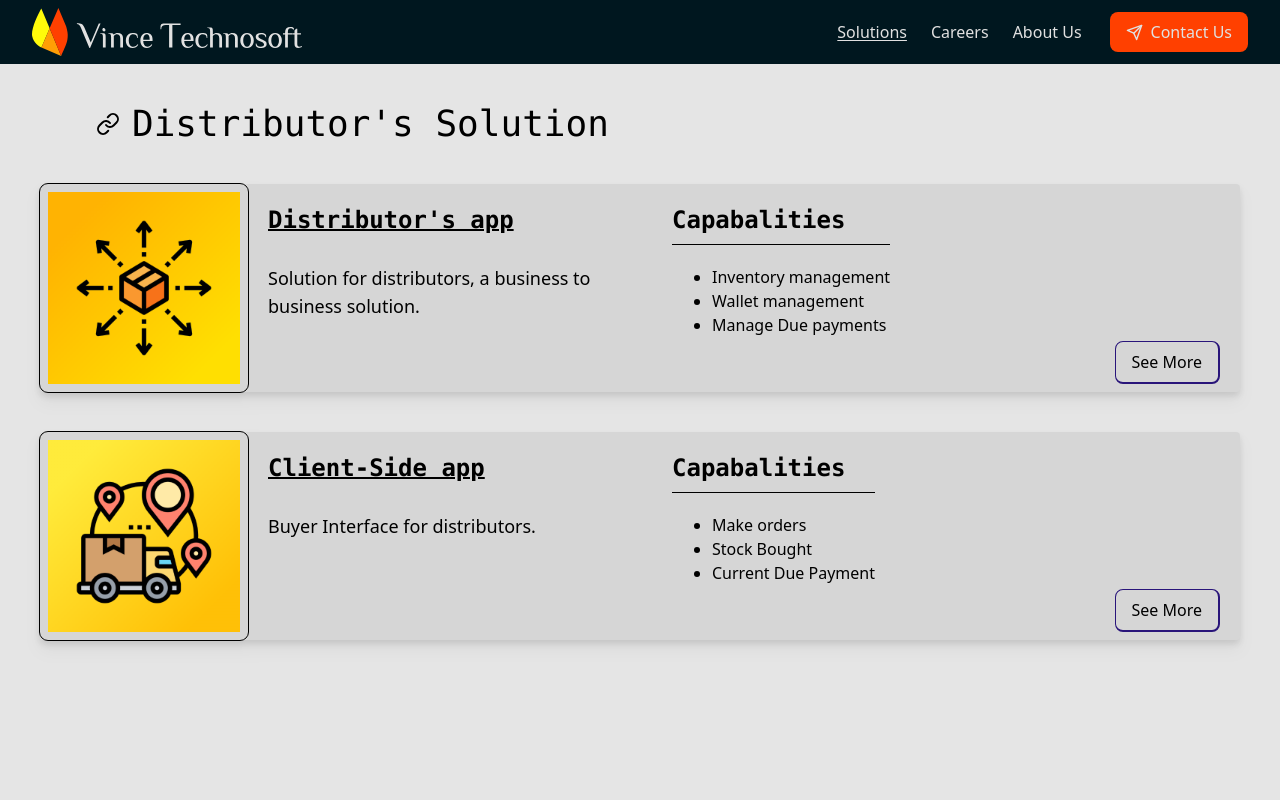
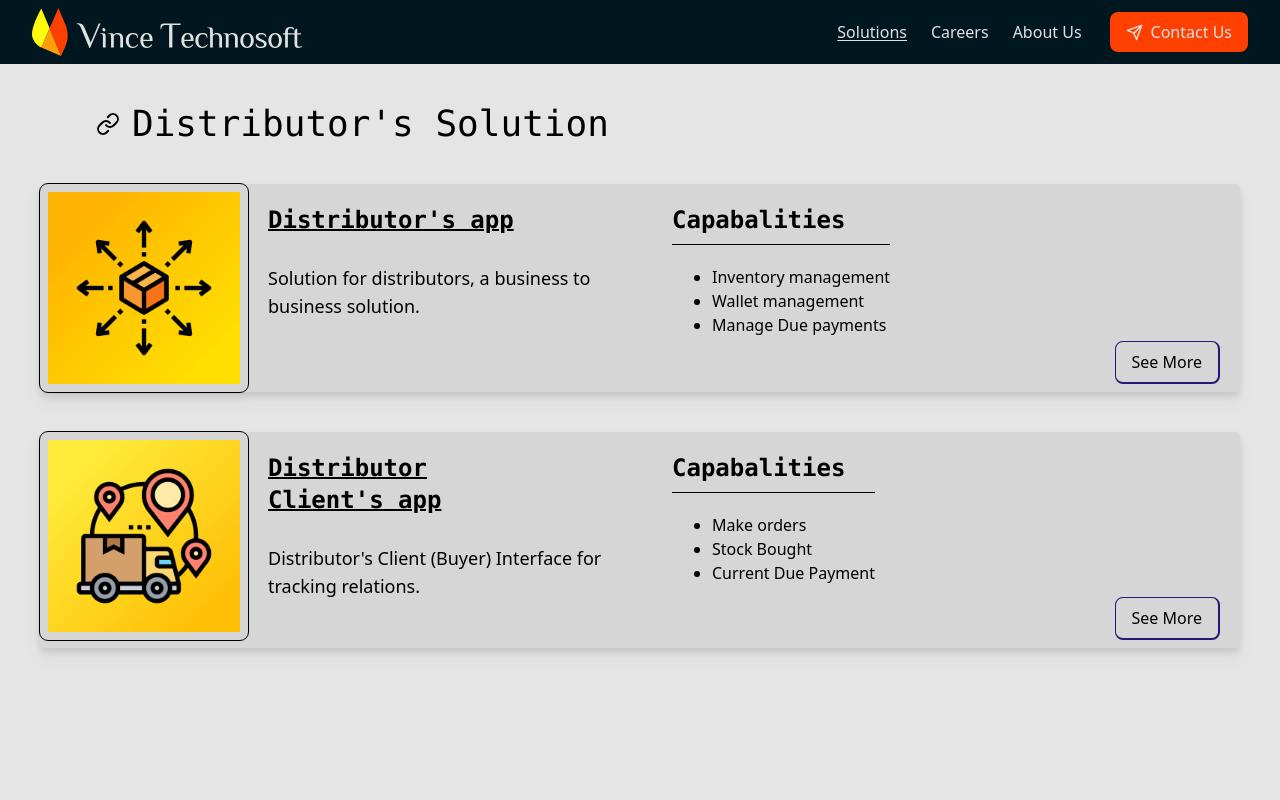
Before and after one commit to vincetechnosoft/public-web, a Next.js app: page /solutions in a window 1280 px wide. Shown: the top 800 px of the page. Built offline with nearby package versions, Linux system fonts and the light colour scheme.

Commit message:
distributor-client added

```diff
--- a/src/components/typeingComponent.tsx
+++ b/src/components/typeingComponent.tsx
@@ -1,5 +1,5 @@
 import { AnimatePresence, motion } from "framer-motion";
-import { CSSProperties, useEffect, useState } from "react";
+import { useEffect, useState } from "react";
 
 interface Props extends React.HTMLAttributes<HTMLSpanElement> {
   typeData: string[];
@@ -32,7 +32,7 @@ export default function TypeingAnimation({ typeData, ...props }: Props) {
           if (type === text) {
             if (directionWrite) {
               return { currentIndex, directionWrite: false, type, done: 1 };
-            } else if (done++ < 4) {
+            } else if (done++ < 8) {
               return {
                 currentIndex,
                 directionWrite,
--- a/src/data/firebase.ts
+++ b/src/data/firebase.ts
@@ -27,6 +27,7 @@ function init() {
 }
 
 const app = getApps()[0] ?? init();
+export default app;
 const apkStorage = getStorage(app, "gs://vincetechnosoft-applications");
 const publicStorage = getStorage(app, "gs://vincetechnosoft-public-info");
 const functions = getFunctions(app, "asia-south1");
--- a/src/data/solutions.ts
+++ b/src/data/solutions.ts
@@ -19,16 +19,16 @@ export const distributor: SolutionInfo = {
 };
 
 export const distributorClient: SolutionInfo = {
-  id: "distributor-client",
-  title: "Client-Side app",
-  discription: "Buyer Interface for distributors.",
+  id: "distributor_client",
+  title: "Distributor Client's app",
+  discription: "Distributor's Client (Buyer) Interface for tracking relations.",
   capabalities: [
     "Make orders",
     "Stock Bought",
     "Current Due Payment",
     "Current Due Boxes (for Amul like distributors)",
     "Return Boxes",
-    "Generate monthly Reports for each relation",
+    "Generate Reports for each relation",
   ],
   iconPath: "/solutions/distributor-client.png",
 };
--- a/src/pages/404.tsx
+++ b/src/pages/404.tsx
@@ -4,9 +4,11 @@ import { NextPage } from "next";
 const Page404: NextPage = () => {
   return (
     <HomeLayout>
-      <div className="absolute top-1/2 left-1/2 flex -translate-x-1/2 -translate-y-1/2 transform items-center">
-        <h1 className="mr-4 border-r-2 pr-4 text-4xl">404</h1>
-        <p>No Such Page Avalable</p>
+      <div className="relative h-[calc(100vh-4rem)]">
+        <div className="absolute bottom-1/2 right-1/2 flex translate-x-1/2 translate-y-1/2 transform items-center">
+          <h1 className="mr-4 border-r-2 pr-4 text-4xl">404</h1>
+          <p>No Such Page Avalable</p>
+        </div>
       </div>
     </HomeLayout>
   );
--- /dev/null
+++ b/src/pages/solutions/distributor-client.tsx
@@ -0,0 +1,16 @@
+import { NextPage } from "next";
+import { distributorClient } from "data/solutions";
+import SolutionInfo from "@/components/solutionInfo";
+import HomeLayout from "@/layouts/home-layout";
+import ContactUs from "@/components/contact-us";
+
+const Solution: NextPage = () => {
+  return (
+    <HomeLayout>
+      <SolutionInfo {...distributorClient} />
+      <ContactUs />
+    </HomeLayout>
+  );
+};
+
+export default Solution;
--- a/src/pages/solutions/index.tsx
+++ b/src/pages/solutions/index.tsx
@@ -22,7 +22,7 @@ const Solutions: NextPage = () => {
         <div className="mx-5 lg:mx-10">
           {[distributor, distributorClient].map(
             ({ capabalities, discription, iconPath, id, title }, i) => (
-              <Link key={i} href={"/" + id}>
+              <Link key={i} href={"/solutions/" + id}>
                 <div id={id} className="clickable-card relative mb-10 sm:flex">
                   <img
                     src={iconPath}
```
Also changed, not shown: src/pages/solutions/distributor.tsx (renamed from src/pages/distributor/index.tsx).
